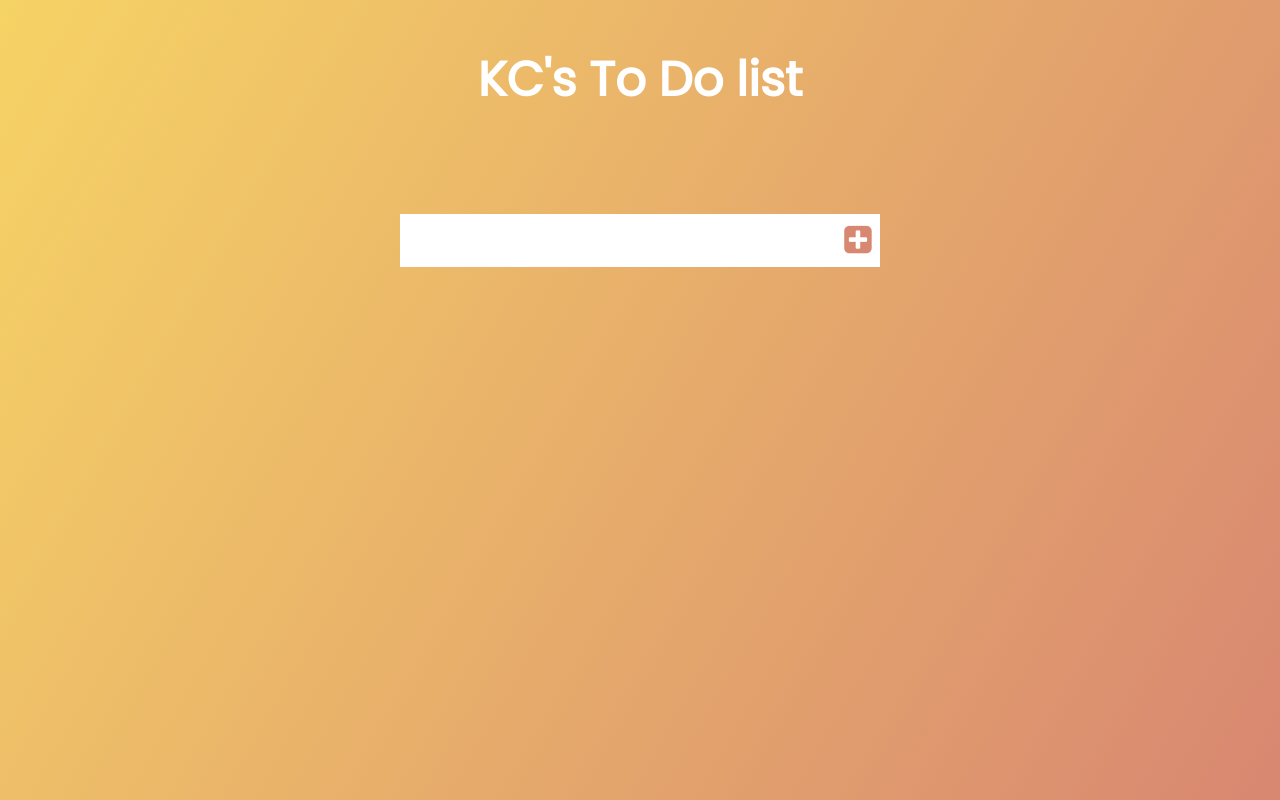
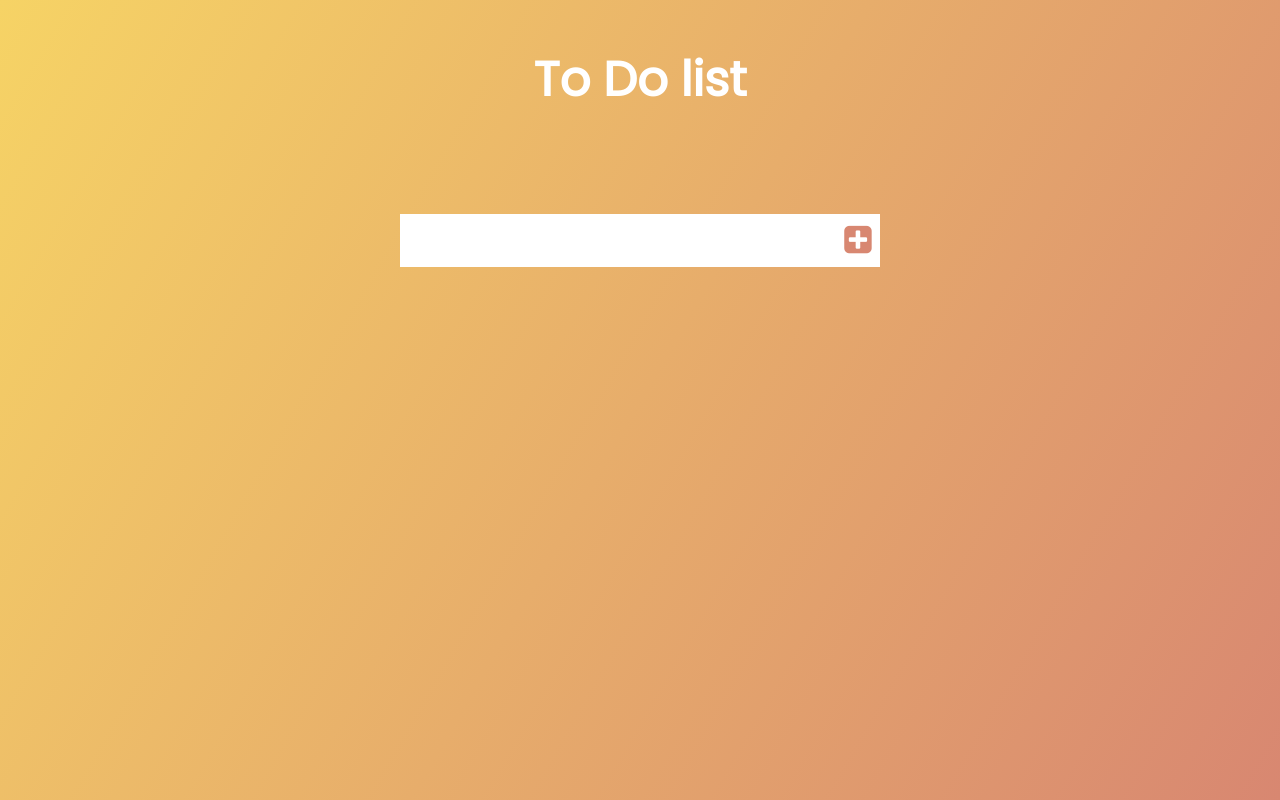
Before and after one commit to Kenechvkwv/ToDoAppVanillaJs, a plain HTML site: page index.html in a window 1280 px wide. Drawn offline with Linux system fonts and the light colour scheme.

Commit message:
header and title

```diff
--- a/index.html
+++ b/index.html
@@ -13,11 +13,11 @@
       href="./font-awesome-4.7.0/font-awesome-4.7.0/css/font-awesome.css"
     />
     <link rel="stylesheet" href="./style.css" />
-    <title>To-DO App</title>
+    <title>To-Do App</title>
   </head>
   <body>
     <header>
-      <h1>KC's To Do list</h1>
+      <h1>To Do list</h1>
     </header>
 
     <form>
```
